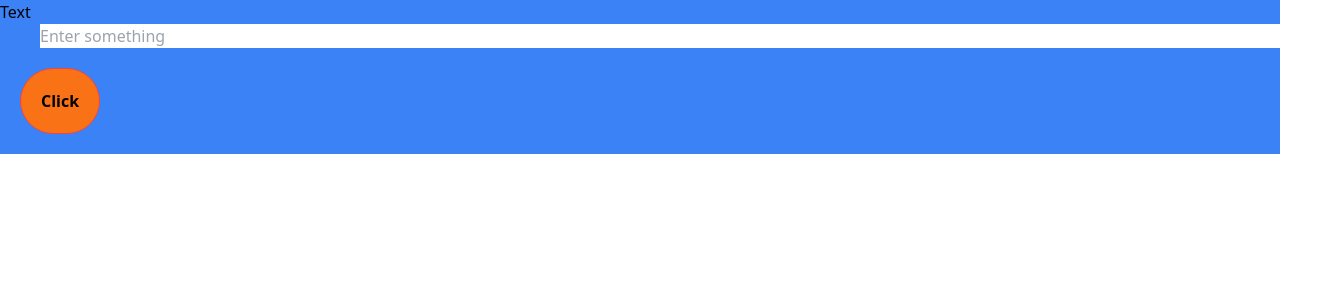
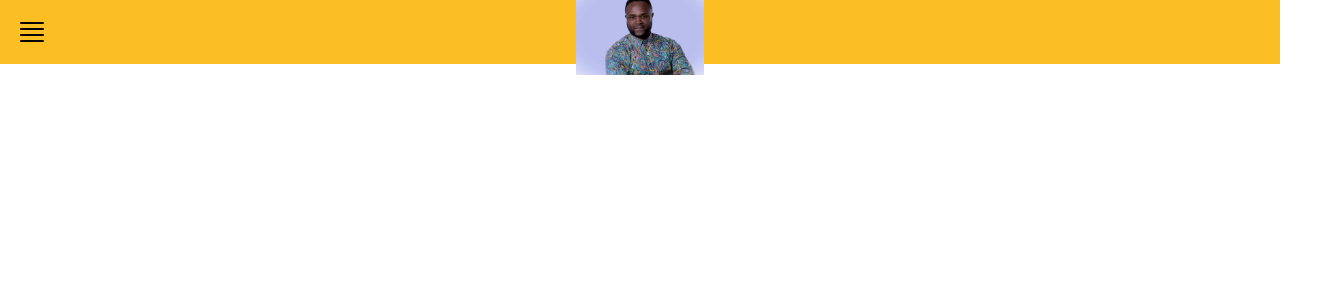
Before and after one commit to elvisonob/studious-code, a React (Create React App) app: page / in a window 1280 px wide. Shown: the top 300 px of the page, 1320 px wide, since content can reach past the window. Built offline with nearby package versions, Linux system fonts and the light colour scheme.

Commit message:
tailwind-navigation

```diff
--- a/package.json
+++ b/package.json
@@ -38,6 +38,7 @@
     ]
   },
   "devDependencies": {
+    "@tailwindcss/forms": "^0.5.11",
     "autoprefixer": "^10.4.27",
     "postcss": "^8.5.8",
     "tailwindcss": "^3.4.19"
--- a/src/component/App.js
+++ b/src/component/App.js
@@ -1,17 +1,37 @@
+import image from '../assets/ono.jpg';
+
 export default function App() {
   return (
     <div>
-      <form className="bg-blue-500">
-        <label>Text</label>
-        <input
-          type="text"
-          className="block ml-10 mr-10 w-full focus:w-96"
-          placeholder="Enter something"
-        />
-        <button className=" border p-5 m-5 border-red-500 font-bold bg-orange-500 rounded-full">
-          Click
-        </button>
-      </form>
+      <nav className="mx-auto p-4 bg-amber-400">
+        <div className="container mx-auto flex items-center justify-between">
+          <a
+            href="#"
+            className="focus:outline-none focus-visible:ring-4 ring-white ring-offset-4 ring-offset-amber-400 rounded-sm lg:absolute lg:left-1/2 lg:-translate-x-1/2 z-50 hover:opacity-75 transition-opacity"
+          >
+            <img src={image} className="w-48 md:w-64 lg:w-32" alt="logo" />
+          </a>
+          <button>
+            <svg
+              xmlns="http://www.w3.org/2000/svg"
+              fill="none"
+              viewBox="0 0 24 24"
+              strokeWidth={1.5}
+              stroke="currentColor"
+              className="w-8 h-8"
+            >
+              <path
+                strokeLinecap="round"
+                strokeLinejoin="round"
+                d="M3.75 5.25h16.5m-16.5 4.5h16.5m-16.5 4.5h16.5m-16.5 4.5h16.5"
+              />
+            </svg>
+          </button>
+        </div>
+      </nav>
+      <header></header>
+      <main></main>
+      <section></section>
     </div>
   );
 }
--- a/tailwind.config.js
+++ b/tailwind.config.js
@@ -8,5 +8,5 @@ module.exports = {
       },
     },
   },
-  plugins: [],
+  plugins: [require('@tailwindcss/forms')],
 };
```
Also changed, not shown: src/assets/ono.jpg (added), 1 other file (tests, documents, lock files or other folders).
